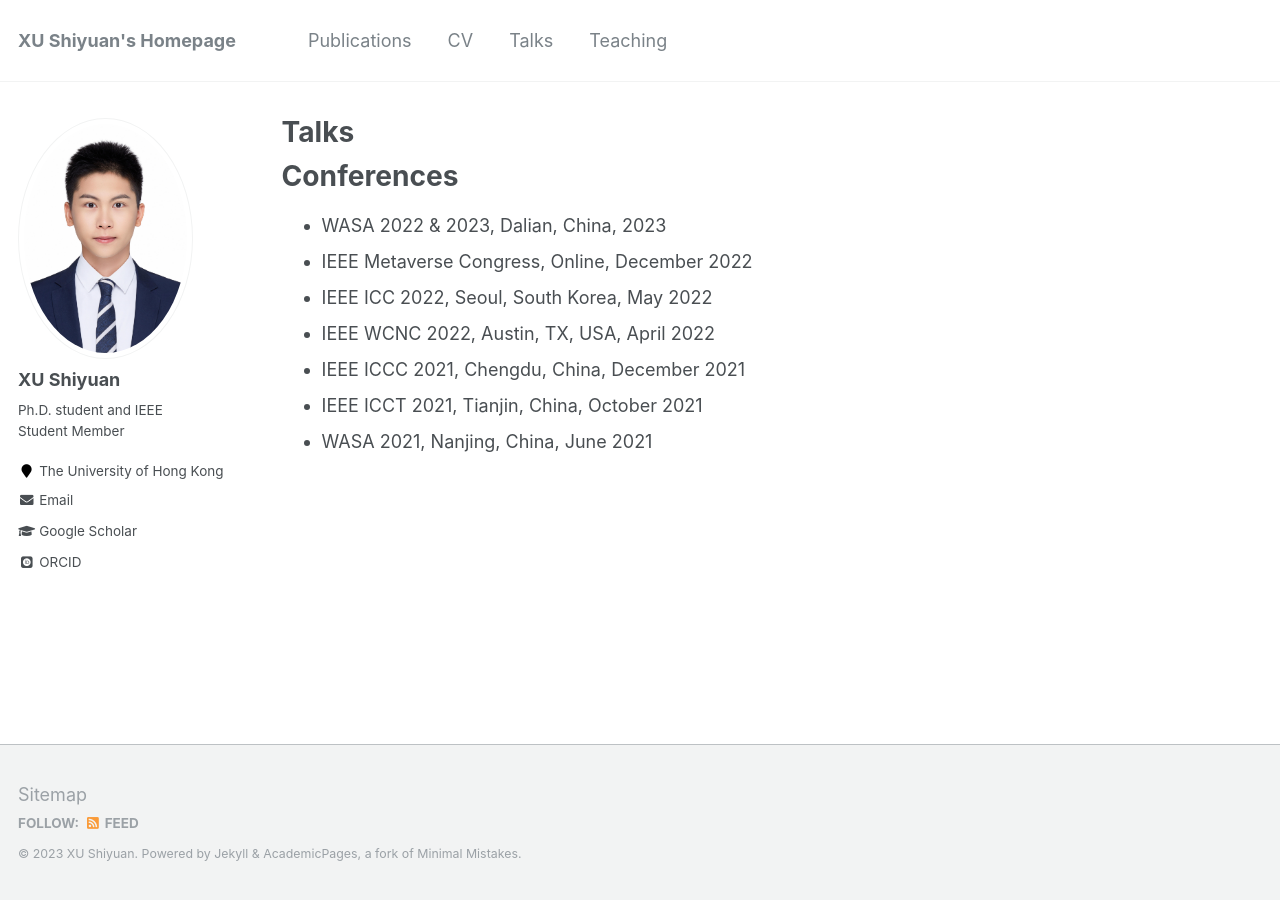
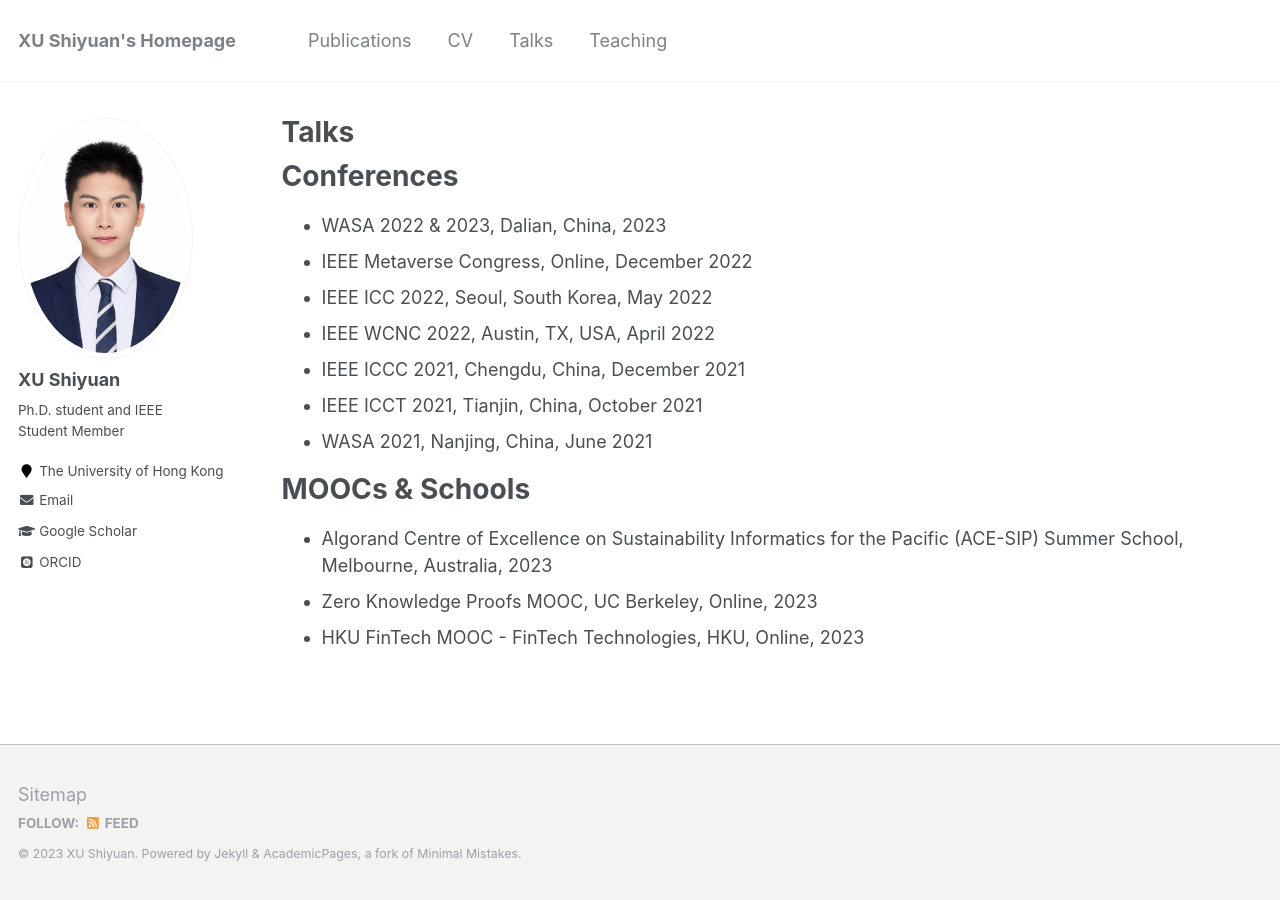
Before and after one commit to shiyuanjack/shiyuanjack.github.io, a Jekyll site: the page built from _pages/talks.md, in a window 1280 px wide. Built offline with Jekyll 4.4.1, drawn with Linux system fonts in a browser that asks for light colours; some web fonts are replaced.

Commit message:
Update talks.md

```diff
--- a/_pages/talks.md
+++ b/_pages/talks.md
@@ -18,3 +18,10 @@ Conferences
 * IEEE ICCC 2021, Chengdu, China, December 2021
 * IEEE ICCT 2021, Tianjin, China, October 2021
 * WASA 2021, Nanjing, China, June 2021
+
+
+MOOCs & Schools
+======
+* Algorand Centre of Excellence on Sustainability Informatics for the Pacific (ACE-SIP) Summer School, Melbourne, Australia, 2023
+* Zero Knowledge Proofs MOOC, UC Berkeley, Online, 2023
+* HKU FinTech MOOC - FinTech Technologies, HKU, Online, 2023
```
